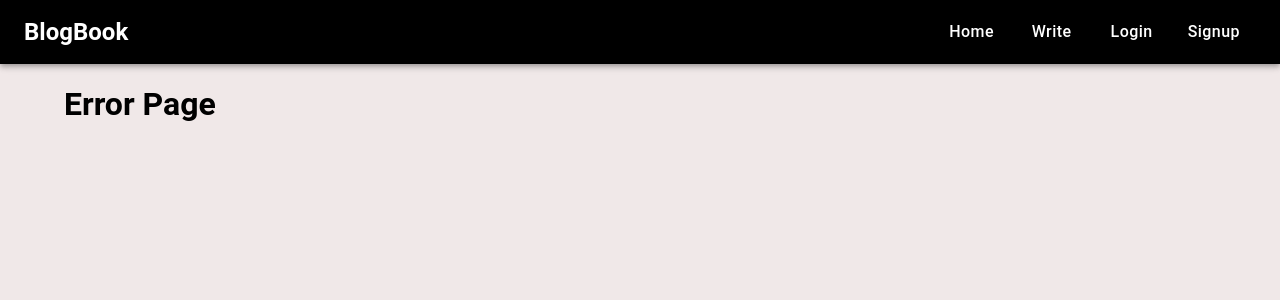
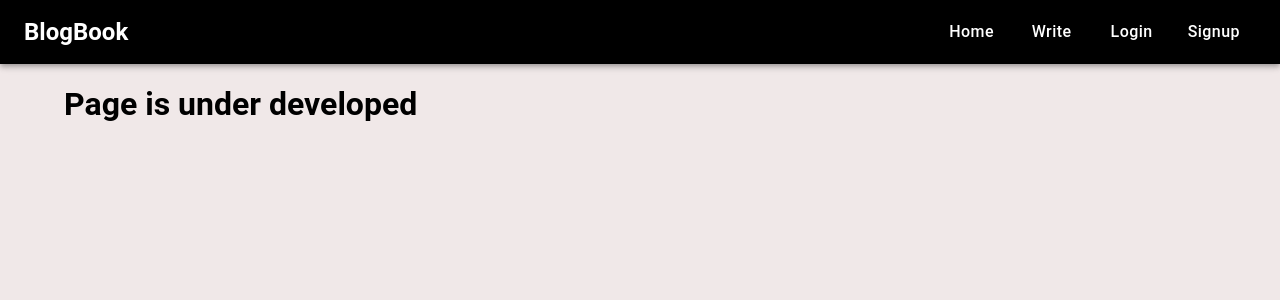
Before and after one commit to Ritikjain91/realblog, a React (Create React App) app: page /signup in a window 1280 px wide. Shown: the top 300 px of the page. Built offline with nearby package versions, Linux system fonts and the light colour scheme.

Commit message:
update the code errorpage

```diff
--- a/src/components/Navbar.jsx
+++ b/src/components/Navbar.jsx
@@ -74,7 +74,7 @@ const Navbar = () => {
         </Toolbar>
       </AppBar>
 
-      {/* Drawer for mobile */}
+
       <Drawer
         anchor="right"
         open={open}
--- a/src/pages/ErrorPage.jsx
+++ b/src/pages/ErrorPage.jsx
@@ -1,10 +1,10 @@
 import { Container } from '@mui/material'
-import React from 'react'
+
 
 const ErrorPage = () => {
   return (
     <Container>
-      <h1>Error Page</h1>
+      <h1>Page is under developed </h1>
     </Container>
   )
 }
```
